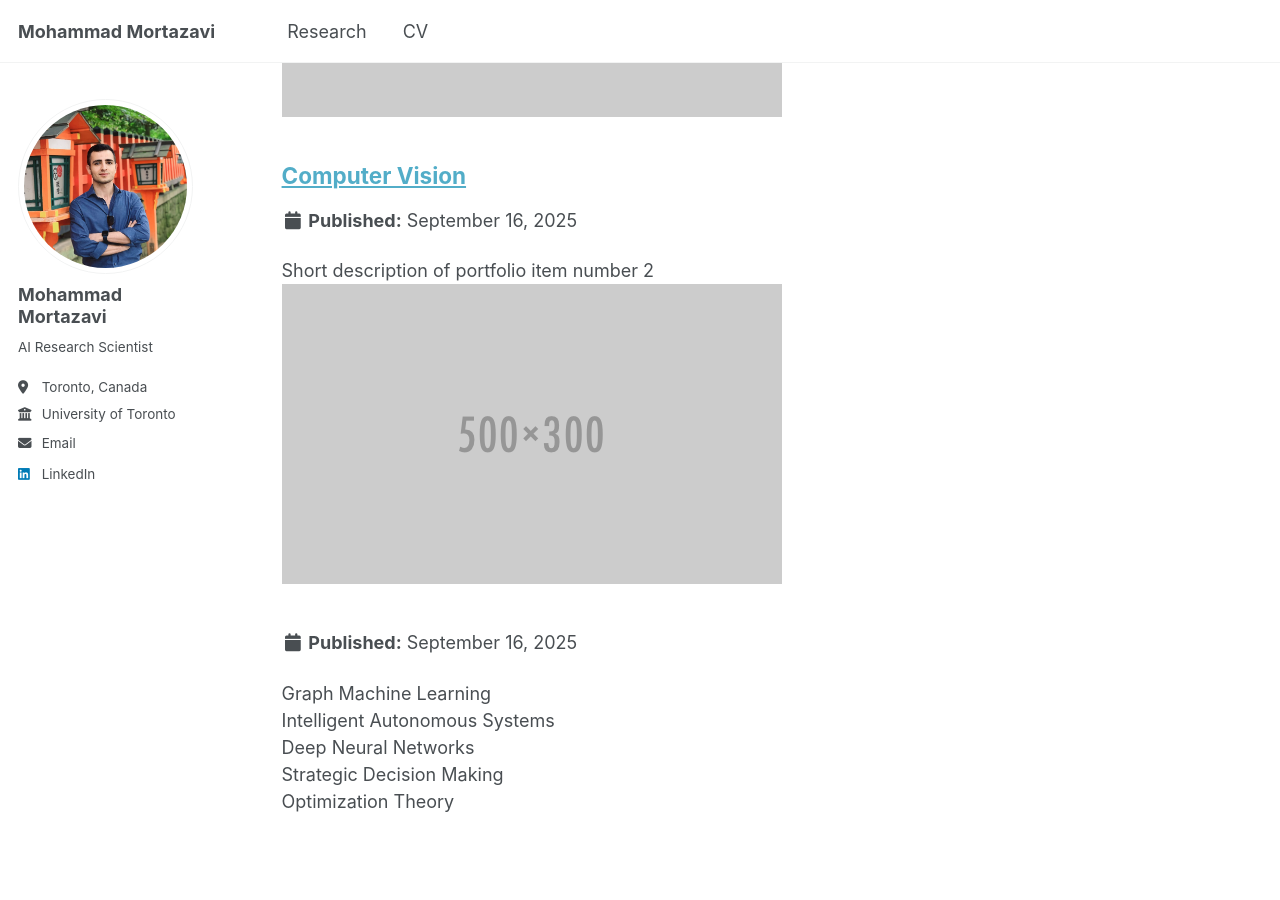
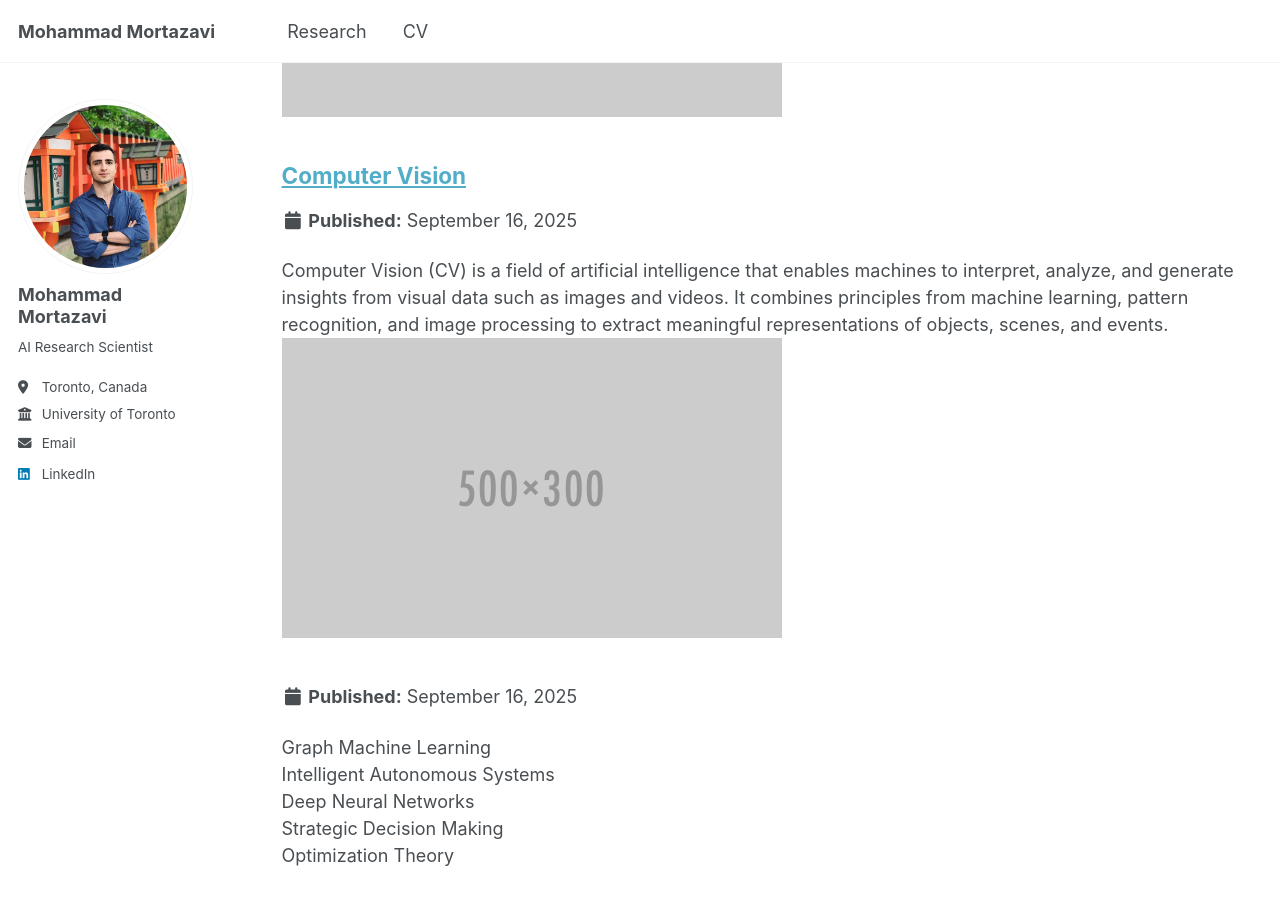
Before and after one commit to mortazawi/mortazawi.github.io, a Jekyll site: the page built from _pages/portfolio.html, in a window 1280 px wide and 900 px high, scrolled down 1080 px. Built offline with Jekyll 4.4.1, drawn with Linux system fonts in a browser that asks for light colours; a script that is not in the unit is left out.

Commit message:
Update portfolio-3.html

```diff
--- a/_portfolio/portfolio-3.html
+++ b/_portfolio/portfolio-3.html
@@ -1,6 +1,6 @@
 ---
 title: "Computer Vision"
-excerpt: "Short description of portfolio item number 2 <br/><img src='/images/500x300.png'>"
+excerpt: "Computer Vision (CV) is a field of artificial intelligence that enables machines to interpret, analyze, and generate insights from visual data such as images and videos. It combines principles from machine learning, pattern recognition, and image processing to extract meaningful representations of objects, scenes, and events.<br/><img src='/images/500x300.png'>"
 collection: portfolio
 ---
 
```
